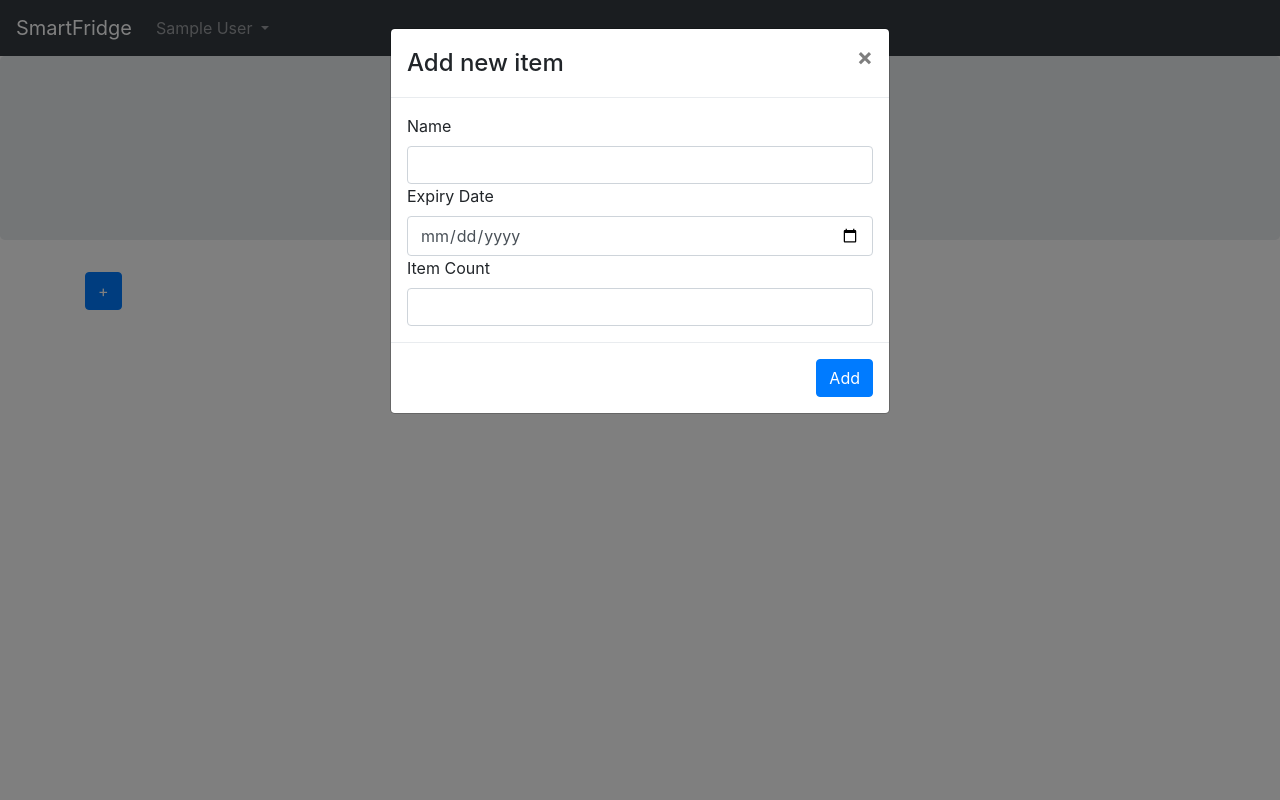
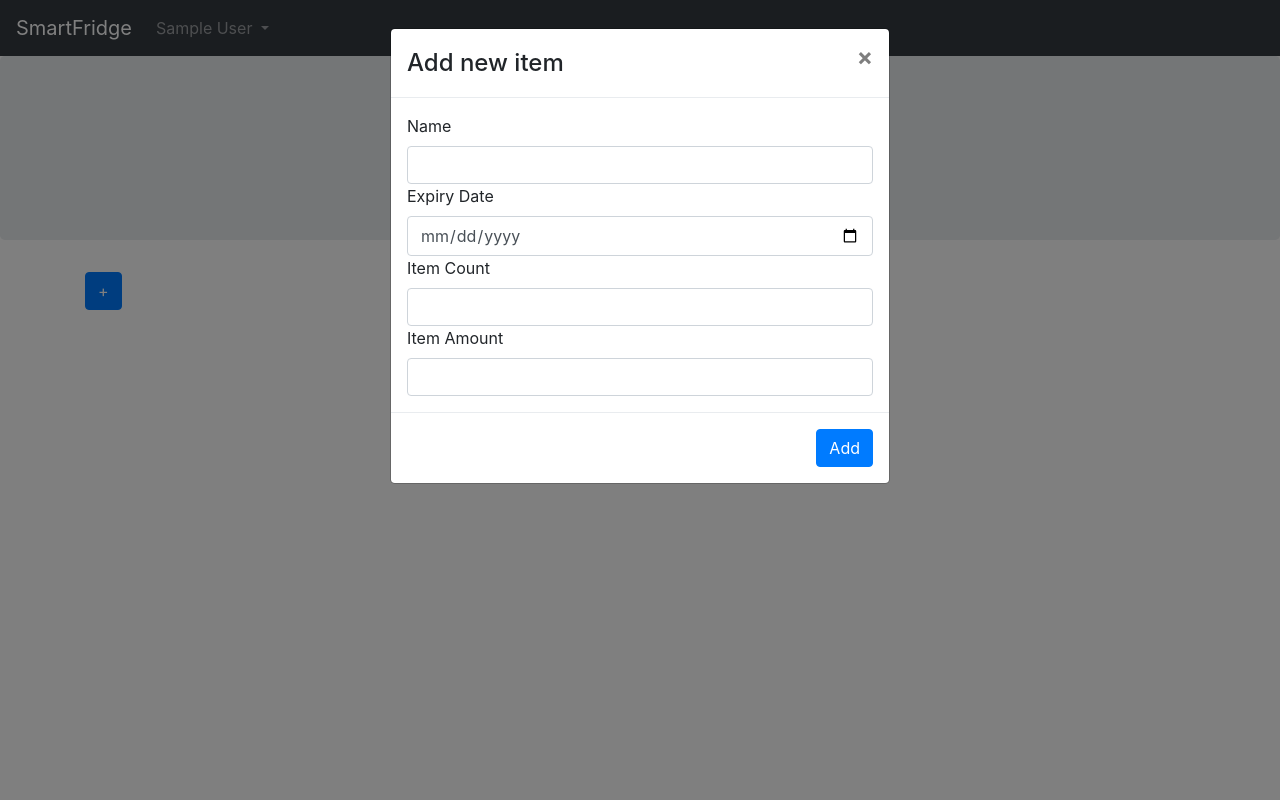
Before and after one commit to minsunp/ece_capstone, a Django app: page /smartfridge/ in a window 1280 px wide, after a click that opens the changed part. Run offline with Django 3.2, Linux system fonts and the light colour scheme; the visitor is signed in with stand-in values (Sample User, id 1); data that the repository does not hold is empty; some libraries are stand-ins or nearby versions.

Commit message:
Implemented edit functionality in My Fridge

```diff
--- a/smartfridge/static/smartfridge/smartfridge.js
+++ b/smartfridge/static/smartfridge/smartfridge.js
@@ -1,5 +1,27 @@
 
 /**************** My Fridge ***********************/
+
+$(document).ready(function() {
+    // Whenever an EDIT modal is opened,
+    $("#edit_item").on('show.bs.modal', function(event) {
+        var button = $(event.relatedTarget); // Find out which button was clicked to trigger this,
+        var item_id = button.data('whatever'); // And retrieve data-whatever from that button
+        var modal = $(this); // The comment modal
+        // Get the Item model from the item id
+        $.ajax({
+            url: "/smartfridge/get_item_from_id", // should return: {name:~, expiry_date:~, count:~, amount:~}
+            dataType: "json",
+            data: "id="+item_id+"&csrfmiddlewaretoken="+getCSRFToken(),
+            success: function(response) {
+                // Fill in name, expiry date, and count of the item to the existing one
+                modal.find('#edit_name').val(this.name);
+                modal.find('#edit_expiry_date').val(this.expiry_date);
+                modal.find('#edit_count').val(this.count);
+                modal.find('#edit_amount').val(this.amount);
+            }
+        });
+    });
+});
 
 // Manually add item to my fridge
 function addItem() {
@@ -7,12 +29,15 @@ function addItem() {
     var name_element = $("#name");
     var expiry_date_element = $("#expiry_date");
     var count_element = $("#count");
+    var amount_element = $('#amount');
     var name = name_element.val();
     var expiry_date = expiry_date_element.val();
     var count = count_element.val();
+    var amount = amount_element.val();
     name_element.val('');
     expiry_date_element.val('');
     count_element.val('');
+    amount_element.val('');
     // Close the modal
     $("#new_item").modal('toggle');
 
@@ -21,7 +46,7 @@ function addItem() {
         url: "/smartfridge/add_myFridge",
         type: "POST",
         // Data to send: send user-added content of new item
-        data: "name="+name+"&expiry_date="+expiry_date+"&count="+count+"&csrfmiddlewaretoken="+getCSRFToken(),
+        data: "name="+name+"&expiry_date="+expiry_date+"&count="+count+"&amount="+amount+"&csrfmiddlewaretoken="+getCSRFToken(),
         // Type of data we expect back
         dataType : "json",
         // If request was successful
@@ -33,7 +58,36 @@ function addItem() {
 }
 
 function editItem() {
+    // Get all inputs from modal
+    var name_element = $("#edit_name");
+    var expiry_date_element = $("#edit_expiry_date");
+    var count_element = $("#edit_count");
+    var amount_element = $('#edit_amount');
+    var name = name_element.val();
+    var expiry_date = expiry_date_element.val();
+    var count = count_element.val();
+    var amount = amount_element.val();
+    name_element.val('');
+    expiry_date_element.val('');
+    count_element.val('');
+    amount_element.val('');
+    // Close the modal
+    $("#edit_item").modal('toggle');
 
+    // Send POST request to views.py > add_myFridge()
+    $.ajax({
+        url: "/smartfridge/add_myFridge",
+        type: "POST",
+        // Data to send: send user-added content of new item
+        data: "name="+name+"&expiry_date="+expiry_date+"&count="+count+"&amount="+amount+"&csrfmiddlewaretoken="+getCSRFToken(),
+        // Type of data we expect back
+        dataType : "json",
+        // If request was successful
+        success: function(response) {
+            showMessage_myFridge("Your change has been saved");
+            getMyFridgeList(response);
+        }
+    });
 }
 
 function getMyFridgeList(response) {
@@ -68,7 +122,7 @@ function showMyFridgeList(response) {
                         "<p>Count: " + this.count + "</p>" +
                         amount +
                         "<button type='button' class='btn btn-primary' onclick='addShoppingList(" + this.item_id + ")'>Buy</button>" +
-                        "<button type='button' class='btn btn-info' data-toggle='modal' data-target='#edit_item'>Edit</button>" +
+                        "<button type='button' class='btn btn-info' data-toggle='modal' data-whatever='" + this.item_id + "' data-target='#edit_item'>Edit</button>" +
                         "<button type='button' class='btn btn-danger' onclick='delete_myFridge(" + this.item_id + ")'>X</button>" +
                     "</div>" +
 
--- a/smartfridge/templates/smartfridge/myFridge.html
+++ b/smartfridge/templates/smartfridge/myFridge.html
@@ -31,6 +31,8 @@
                 <input class="form-control" type="date" id="expiry_date">
                 <label for="count">Item Count</label>
                 <input class="form-control" type="number" id="count">
+                <label for="amount">Item Amount</label>
+                <input class="form-control" type="number" id="amount">
             </div>
 
             <!-- Modal footer -->
@@ -62,6 +64,8 @@
                 <input class="form-control" type="date" id="edit_expiry_date">
                 <label for="edit_count">Item Count</label>
                 <input class="form-control" type="number" id="edit_count">
+                <label for="edit_amount">Item Amount</label>
+                <input class="form-control" type="number" id="edit_amount">
             </div>
 
             <!-- Modal footer -->
--- a/smartfridge/urls.py
+++ b/smartfridge/urls.py
@@ -19,6 +19,8 @@ urlpatterns = [
     url(r'^receive_sensor_eggs/(?P<count>\d+)$', views.receive_sensor_eggs, name='receive_sensor_eggs'),
     url(r'^receive_sensor_milk1/(?P<amount>\d+)$', views.receive_sensor_milk1, name='receive_sensor_milk1'),
     url(r'^receive_sensor_milk2/(?P<amount>\d+)$', views.receive_sensor_milk2, name='receive_sensor_milk2'),
+    url(r'^get_item_from_id/(?P<id>\d+)$', views.get_item_from_id, name='get_item_from_id'),
+
     # Route for built-in authentication with our own custom login page
     url(r'^login$', auth_views.login, {'template_name':'smartfridge/login.html'}, name='login'),
     # Route to logout a user and send them back to the login page
--- a/smartfridge/views.py
+++ b/smartfridge/views.py
@@ -63,14 +63,24 @@ def add_myFridge(request):
         response_text['error'] = 'You must add count to new item'
         return HttpResponse(json.dumps(response_text), content_type='application/json')
 
-    # Create Item model
-    item = Item(item_name=request.POST['name'], expiry_date=request.POST['expiry_date'], item_count=request.POST['count'], item_amount=-1)
-    item.save()
+    existing_items = Item.objects.filter(item_name=name)
+    if (existing_items.count() == 1): # the item already exists,
+        for item in existing_items: # replace all parameters in it, then save
+            item.item_name = request.POST['name']
+            item.expiry_date=request.POST['expiry_date']
+            item.item_count=request.POST['count']
+            item.item_amount=request.POST['amount']
+            item.save()
+    else: # item doesn't exists,
+        # Create Item model
+        item = Item(item_name=request.POST['name'], expiry_date=request.POST['expiry_date'], item_count=request.POST['count'], item_amount=request.POST['amount'])
+        item.save()
     # Send the item info to js - to update my fridge page - need to get rid of this later
     response_text = {}
     response_text['name'] = request.POST['name']
     response_text['expiry_date'] = request.POST['expiry_date']
     response_text['count'] = request.POST['count']
+    response_text['amount'] = request.POST['amount']
     # print(json.dumps(response_text))
     return HttpResponse(json.dumps(response_text), content_type='application/json')
 
@@ -93,7 +103,7 @@ def receive_barcode(request, barcode):
                 item.item_count = item.item_count + 1
                 item.save()
         else:
-            item = Item(item_name=name, expiry_date=datetime.datetime.now().strftime("%Y-%m-%d"), item_count=1, item_amount=-1)
+            item = Item(item_name=name, expiry_date=datetime.datetime.now().strftime("%Y-%m-%d"), item_count=1, item_amount=100)
             item.save()
 
     # Display the received item name on my fridge
@@ -111,7 +121,7 @@ def receive_sensor_eggs(request, count):
             item.item_count = count
             item.save()
     else:
-        item = Item(item_name="Eggs", expiry_date=datetime.datetime.now().strftime("%Y-%m-%d"), item_count=count, item_amount=-1)
+        item = Item(item_name="Eggs", expiry_date=datetime.datetime.now().strftime("%Y-%m-%d"), item_count=count, item_amount=100)
         item.save()
 
     return render(request, 'smartfridge/myFridge.html', context)
@@ -169,6 +179,18 @@ def del_my_fridge(request):
     # Need to get rid of this part later
     response_text['id'] = request.POST['item_id']
     return HttpResponse(json.dumps(response_text), content_type='application/json')
+
+@login_required
+def get_item_from_id(request, id):
+    item = Item.objects.get(id=item_id)
+    this_item = {}
+    this_item['name'] = item.item_name
+    this_item['expiry_date'] = str(item.expiry_date)
+    this_item['count'] = str(item.item_count)
+    this_item['amount'] = str(item.item_amount)
+
+    response_text = json.dumps(this_item)
+    return HttpResponse(response_text, content_type='application/json')
 
 @login_required
 def get_myFridgeList_json(request):
```
